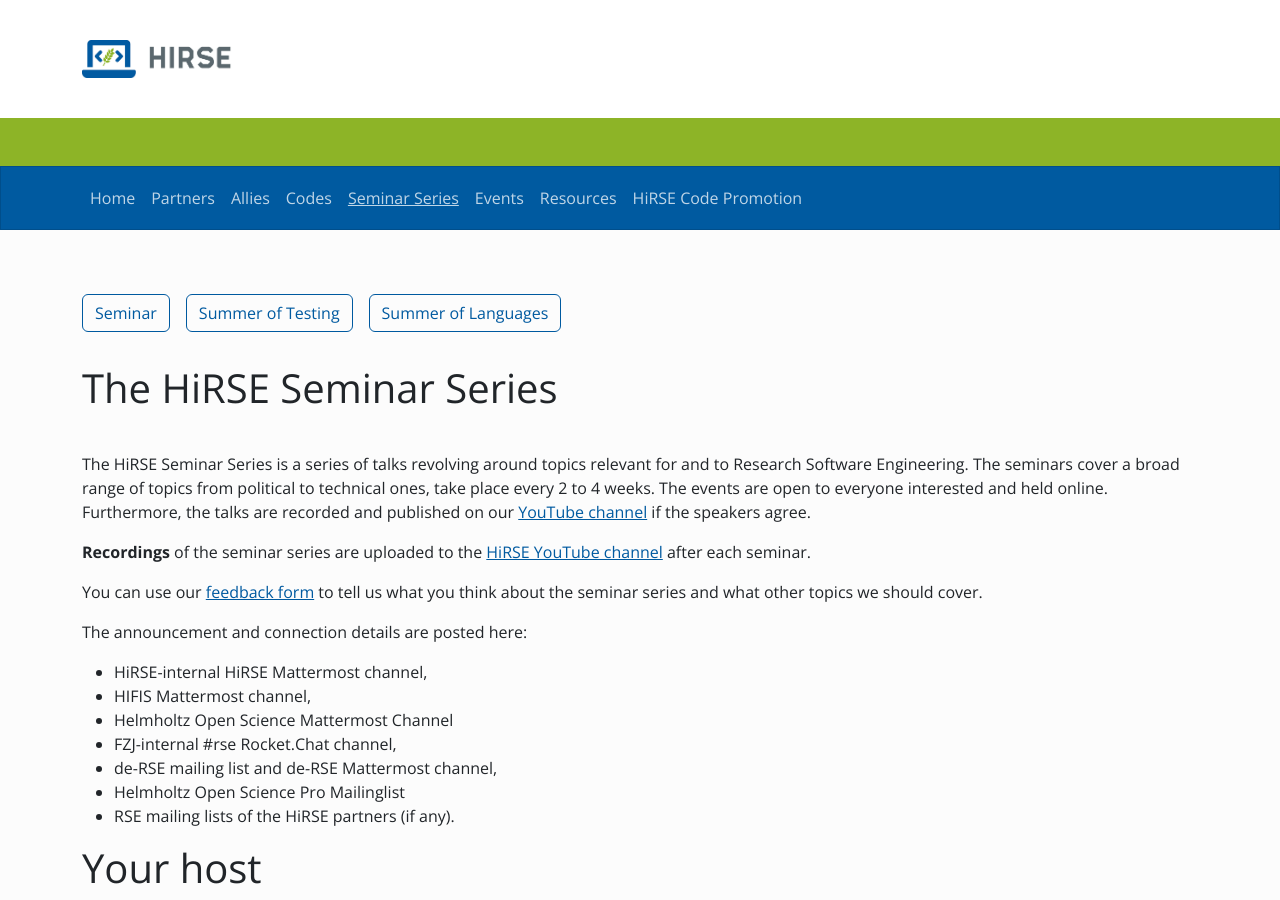
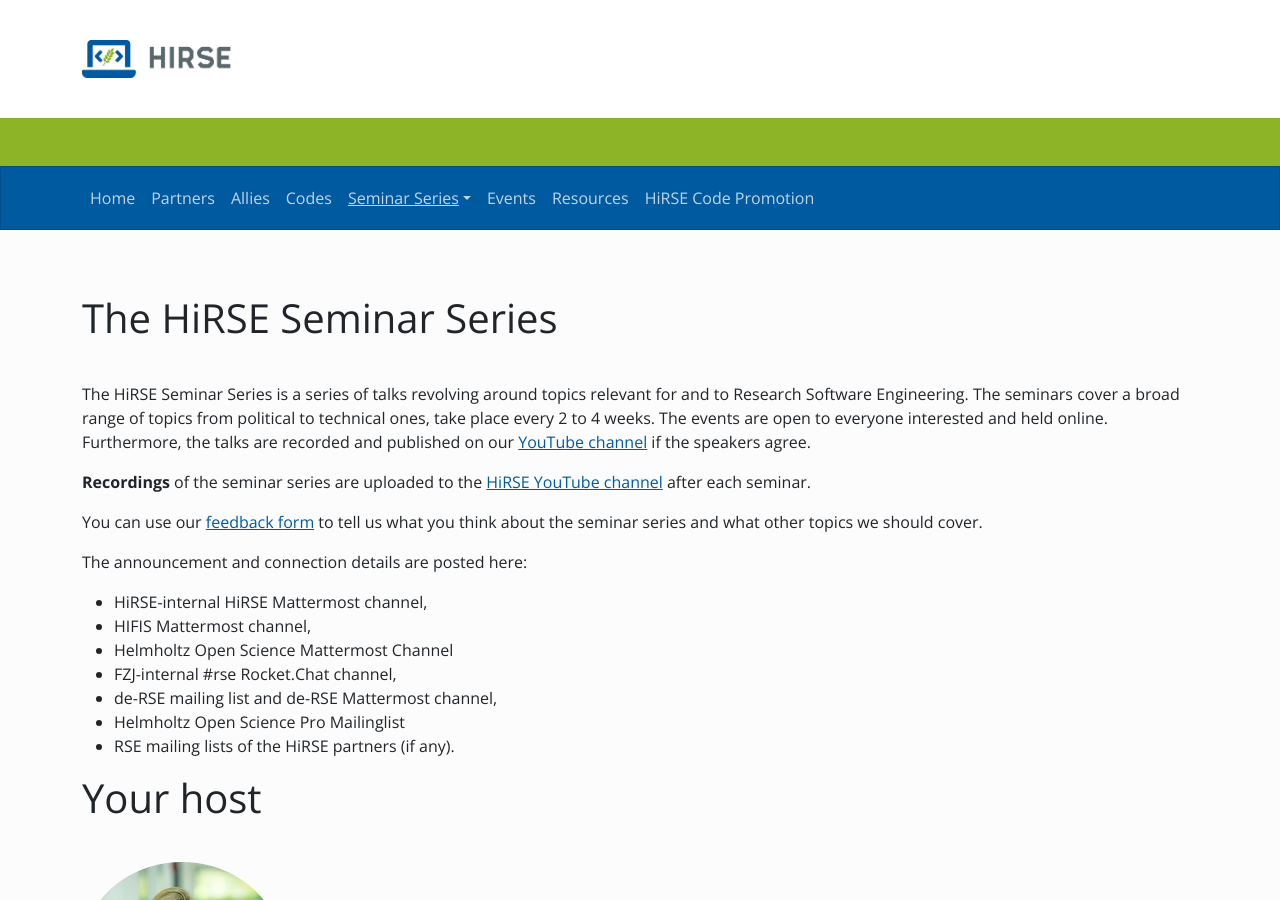
Before and after one commit to Helmholtz-HiRSE/helmholtz-hirse.github.io, a Jekyll site: the page built from series.md, in a window 1280 px wide and 900 px high. Built offline with Jekyll 4.4.1, drawn with Linux system fonts in a browser that asks for light colours; nearby versions of some CDN libraries.

Commit message:
Initial adding of dropdown menu for seminar series

```diff
--- a/_includes/navbar.html
+++ b/_includes/navbar.html
@@ -6,10 +6,23 @@
   <div class="collapse navbar-collapse" id="navbarNavAltMarkup">
     <ul class="navbar-nav">
       {% for item in site.data.navbar %}
+        {% if item.link == "/series.html" %}
+        <li {% if page.url == item.link %}class="nav-item dropdown active"{% else
+          %}class="nav-item dropdown"{% endif %} >
+          <a class="nav-link dropdown-toggle" href="{{ item.link |  prepend: site.baseurl}}" id="navbarScrollingDropdown" role="button" data-bs-toggle="dropdown" aria-expanded="false">{{ item.name }}</a>
+          <ul class="dropdown-menu" aria-labelledby="navbarScrollingDropdown">
+            <li><a href="/series.html" class="dropdown-item{% if page.url == '/series.html' %} active{% endif %}">Seminar</a></li>
+            <li><a href="/series/seminar/" class="dropdown-item{% if page.url == '/series/seminar/' %} active{% endif %}">Seminar</a></li>
+            <li><a href="/series/summer_of_testing/" class="dropdown-item{% if page.url == '/series/summer_of_testing/' %} active{% endif %}">Summer of Testing</a></li>
+            <li><a href="/series/summer_of_languages/" class="dropdown-item{% if page.url == '/series/summer_of_languages/' %} active{% endif %}">Summer of Languages</a></li>
+          </ul>
+        </li>
+        {% else %}
         <li {% if page.url == item.link %}class="nav-item active"{% else
           %}class="nav-item"{% endif %}>
             <a href="{{ item.link |  prepend: site.baseurl}}" class="nav-link">{{ item.name }}</a>
         </li>
+        {% endif %}
       {% endfor %}
     </ul>
   </div>
--- a/_layouts/sub_series.html
+++ b/_layouts/sub_series.html
@@ -12,11 +12,6 @@
     {% include navbar.html %}
     <main>
     <div class="container">
-        <div class="series-subnav" style="display: flex; gap: 1em; margin-bottom: 2em;">
-          <a href="/series/seminar/" class="btn {% if page.url == '/series/seminar/' %}btn-primary{% else %}btn-outline-primary{% endif %}">Seminar</a>
-          <a href="/series/summer_of_testing/" class="btn {% if page.url == '/series/summer_of_testing/' %}btn-primary{% else %}btn-outline-primary{% endif %}">Summer of Testing</a>
-          <a href="/series/summer_of_languages/" class="btn {% if page.url == '/series/summer_of_languages/' %}btn-primary{% else %}btn-outline-primary{% endif %}">Summer of Languages</a>
-        </div>
       <h1>{{ page.title }}</h1>
       {{ page.content | remove_first: page.excerpt }}
       {% if page.location contains "://" %}
--- a/series.md
+++ b/series.md
@@ -2,11 +2,6 @@
 layout: post_series
 title:  "HiRSE Seminar Series"
 ---
-<div class="series-subnav" style="display: flex; gap: 1em; margin-bottom: 2em;">
-  <a href="/series/seminar/" class="btn btn-outline-primary">Seminar</a>
-  <a href="/series/summer_of_testing/" class="btn btn-outline-primary">Summer of Testing</a>
-  <a href="/series/summer_of_languages/" class="btn btn-outline-primary">Summer of Languages</a>
-</div>
 
 # The HiRSE Seminar Series
 
```
